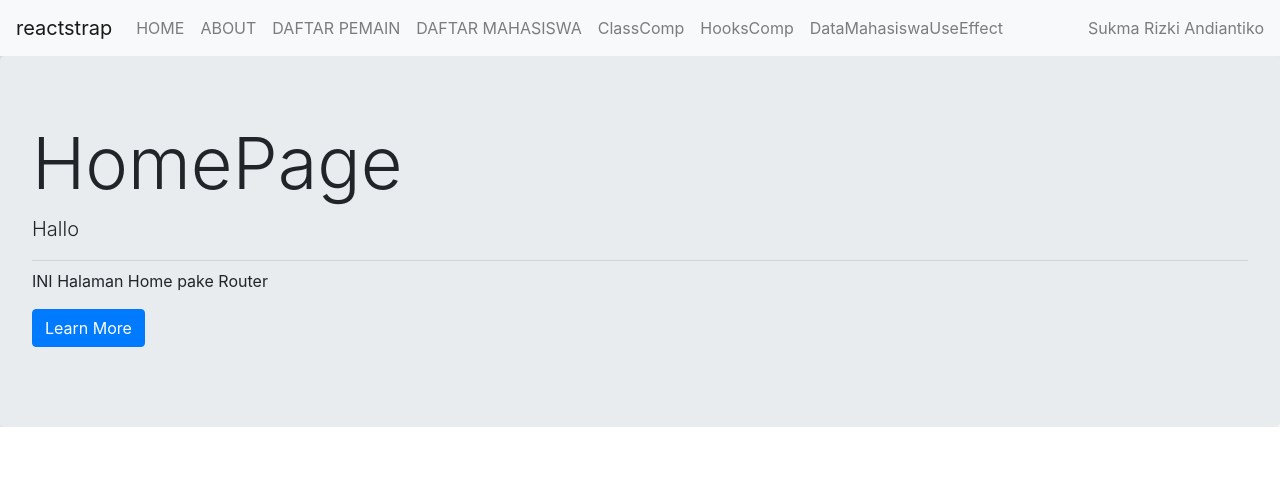
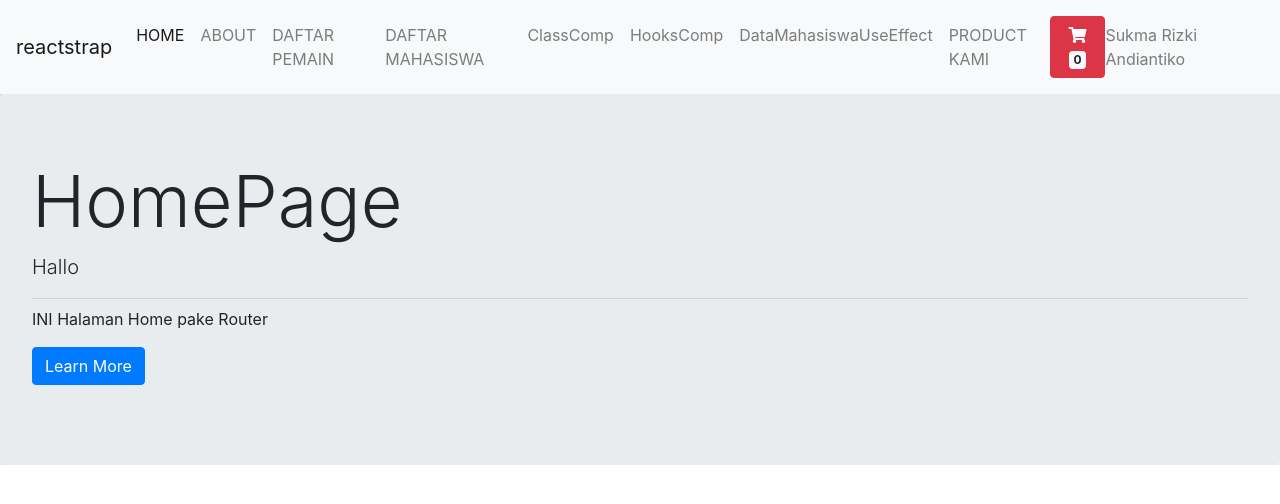
Before and after one commit to dinosukqwerty/reactjs, a React (Create React App) app: page / in a window 1280 px wide. Shown: the top 504 px of the page. Built offline with nearby package versions, Linux system fonts and the light colour scheme.

Commit message:
Bikin HooksuseContext

```diff
--- a/public/index.html
+++ b/public/index.html
@@ -21,6 +21,7 @@
       user's mobile device or desktop. See https://developers.google.com/web/fundamentals/web-app-manifest/
     -->
     <link rel="manifest" href="%PUBLIC_URL%/manifest.json" />
+    <link rel="stylesheet" type="text/css" href="https://cdnjs.cloudflare.com/ajax/libs/font-awesome/5.15.1/css/all.min.css" >
     <!--
       Notice the use of %PUBLIC_URL% in the tags above.
       It will be replaced with the URL of the `public` folder during the build.
--- a/src/App.js
+++ b/src/App.js
@@ -18,8 +18,10 @@ import EditMahasiswa from './Component/Class/EditMahasiswa';
 import ClassComp from './Component/Hooks/Class/ClassComp';
 import HooksComp from './Component/Hooks/Fungsional/HooksComp';
 import HooksUseEffect from './Component/Hooks/Fungsional/HooksUseEffect';
-
+import { CartContext } from '../src/CartContext.jsx';
 //import Parent from "./Component/Class/Parent";
+import { useState } from 'react'
+import ProductComp from './Component/Hooks/Fungsional/ProductComp';
 
  const useStyles = makeStyles((theme)=>({
   root: {
@@ -51,8 +53,12 @@ import HooksUseEffect from './Component/Hooks/Fungsional/HooksUseEffect';
 
 export default function App(){
   const classes = useStyles();
+
+  const [value, setValue] = useState(0)
+
   return <div className={classes.root}>
      <BrowserRouter>
+     <CartContext.Provider value={{value, setValue}}>
       <NavbarComponent/>
       <Switch>
         <Route exact path="/" component={HomePage} />
@@ -66,7 +72,9 @@ export default function App(){
         <Route exact path="/Class" component={ClassComp}/>
         <Route exact path="/Hooks" component={HooksComp}/>
         <Route exact path="/Datamahasiswauseeffect" component={HooksUseEffect}/>
+        <Route exact path="/PRODUCT" component={ProductComp}/>
       </Switch>
+      </CartContext.Provider>
       </BrowserRouter>
   </div>
 }
--- /dev/null
+++ b/src/CartContext.jsx
@@ -0,0 +1,3 @@
+import {createContext} from 'react'
+
+export const CartContext = createContext()
--- a/src/Component/Fungsional/HomePage.jsx
+++ b/src/Component/Fungsional/HomePage.jsx
@@ -1,11 +1,13 @@
-import React from 'react'
 import { Jumbotron, Button } from 'reactstrap';
+import {useContext} from 'react'
+import { CartContext } from '../../CartContext'
 
 function HomePage() {
+
     return (
         <div>
             <Jumbotron>
-            <h1 className="display-3">HomePage</h1>
+            <h1 className="display-3">HomePage  </h1>
             <p className="lead">Hallo</p>
             <hr className="my-2" />
             <p>INI Halaman Home pake Router</p>
--- a/src/Component/Fungsional/NavbarComponent.jsx
+++ b/src/Component/Fungsional/NavbarComponent.jsx
@@ -6,9 +6,13 @@ import {
   NavbarBrand,
   Nav,
   NavItem,
-  NavLink,
-  NavbarText
+  NavbarText,
+  Button
 } from 'reactstrap';
+
+import { NavLink } from 'react-router-dom' //dibikin supaya tidak bentrok antara reactstrap dengan rect-router-dom
+import { CartContext } from '../../CartContext';
+import { useContext } from 'react'
 
 const NavbarComponent = (props) => {
 
@@ -16,6 +20,7 @@ const NavbarComponent = (props) => {
 
   const toggle = () => setIsOpen(!isOpen);
 
+  const {value, setValue} = useContext(CartContext)
 
     return (
     <div>
@@ -25,27 +30,36 @@ const NavbarComponent = (props) => {
         <Collapse isOpen={isOpen} navbar>
           <Nav className="mr-auto" navbar>
             <NavItem>
-              <NavLink href="/">HOME</NavLink>
+              <NavLink to="/" className="nav-link">HOME</NavLink>
             </NavItem>
             <NavItem>
-              <NavLink href="/about">ABOUT</NavLink>
+              <NavLink to="/about" className="nav-link">ABOUT</NavLink>
             </NavItem>
             <NavItem>
-              <NavLink href="/pemain">DAFTAR PEMAIN</NavLink>
+              <NavLink to="/pemain" className="nav-link">DAFTAR PEMAIN</NavLink>
             </NavItem>
             <NavItem>
-              <NavLink href="/tampilmahasiswa">DAFTAR MAHASISWA</NavLink>
+              <NavLink to="/tampilmahasiswa" className="nav-link">DAFTAR MAHASISWA</NavLink>
             </NavItem>
             <NavItem>
-              <NavLink href="/Class">ClassComp</NavLink>
+              <NavLink to="/Class" className="nav-link">ClassComp</NavLink>
             </NavItem>
             <NavItem>
-              <NavLink href="/Hooks">HooksComp</NavLink>
+              <NavLink to="/Hooks" className="nav-link">HooksComp</NavLink>
             </NavItem>
             <NavItem>
-              <NavLink href="/Datamahasiswauseeffect">DataMahasiswaUseEffect</NavLink>
+              <NavLink to="/Datamahasiswauseeffect" className="nav-link">DataMahasiswaUseEffect</NavLink>
+            </NavItem>
+            <NavItem>
+              <NavLink to="/PRODUCT" className="nav-link">PRODUCT KAMI</NavLink>
             </NavItem>
           </Nav>
+          <NavbarText>
+            <Button color="danger">
+              <i class="fa fa-shopping-cart" aria-hidden="true"></i>
+              <span className="badge badge-light">{value}</span>
+            </Button>
+          </NavbarText>
           <NavbarText>Sukma Rizki Andiantiko</NavbarText>
         </Collapse>
       </Navbar>
--- /dev/null
+++ b/src/Component/Hooks/Fungsional/ProductComp.jsx
@@ -0,0 +1,20 @@
+import React from 'react'
+import { Container, Row } from 'reactstrap'
+import RowProduct from './RowProduct'
+
+function ProductComp() {
+    return (
+        <div>
+            <Container>
+                <h2>Product</h2>
+                <Row>
+                    <RowProduct/>
+                    <RowProduct/>
+                    <RowProduct/>
+                </Row>
+            </Container>
+        </div>
+    )
+}
+
+export default ProductComp
--- /dev/null
+++ b/src/Component/Hooks/Fungsional/RowProduct.jsx
@@ -0,0 +1,25 @@
+import React from 'react'
+import { Col, Card, CardImg, CardBody, CardTitle, CardSubtitle, CardText, Button } from 'reactstrap'
+import {useContext} from 'react'
+import { CartContext } from '../../../CartContext'
+
+function RowProduct() {
+
+    const {value, setValue} = useContext(CartContext)
+
+    return (
+        <Col>
+        <Card>
+        <CardImg top width="100%" src="https://placeimg.com/640/480/tech" alt="Card image cap" />
+        <CardBody>
+          <CardTitle tag="h5">Calulator</CardTitle>
+          <CardSubtitle tag="h6" className="mb-2 text-muted">Rp. 2000</CardSubtitle>
+          <CardText>bisa berhitung</CardText>
+          <Button onClick={()=>setValue(value+1)}>Tambah Ke Keranjang</Button>
+        </CardBody>
+        </Card>
+        </Col>
+    )
+}
+
+export default RowProduct
```
Also changed, not shown: src/Component/Fungsional/About.jsx (+6 -2 lines), 1 other file (tests, documents, lock files or other folders).
